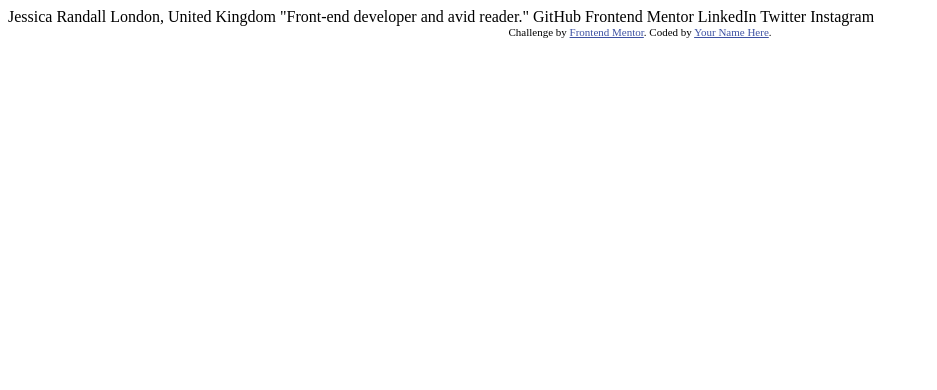
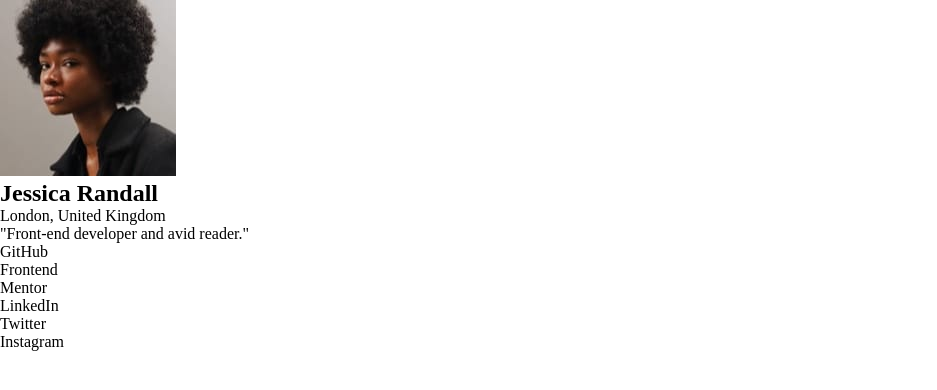
Before and after one commit to pedrohfidg/social-links-profile, a plain HTML site: page index.html in a window 1280 px wide. Shown: the whole page, without its empty margins (0-937 px from the left). Drawn offline with Linux system fonts and the light colour scheme.

Commit message:
Add HTML markup for social links profile and add base styles and CSS reset

```diff
--- /dev/null
+++ b/css/styles.css
@@ -0,0 +1,5 @@
+* {
+  margin: 0;
+  padding: 0;
+  box-sizing: border-box;
+}
--- a/index.html
+++ b/index.html
@@ -1,34 +1,45 @@
 <!DOCTYPE html>
 <html lang="en">
-<head>
-  <meta charset="UTF-8">
-  <meta name="viewport" content="width=device-width, initial-scale=1.0"> <!-- displays site properly based on user's device -->
+  <head>
+    <meta charset="UTF-8" />
+    <meta name="viewport" content="width=device-width, initial-scale=1.0" />
+    <!-- displays site properly based on user's device -->
 
-  <link rel="icon" type="image/png" sizes="32x32" href="./assets/images/favicon-32x32.png">
+    <link
+      rel="icon"
+      type="image/png"
+      sizes="32x32"
+      href="./assets/images/favicon-32x32.png"
+    />
 
-  <title>Frontend Mentor | Social links profile</title>
+    <title>Frontend Mentor | Social links profile</title>
 
-  <!-- Feel free to remove these styles or customise in your own stylesheet 👍 -->
-  <style>
-    .attribution { font-size: 11px; text-align: center; }
-    .attribution a { color: hsl(228, 45%, 44%); }
-  </style>
-</head>
-<body>
+    <link rel="stylesheet" href="./css/styles.css" />
+  </head>
+  <body>
+    <main>
+      <article class="social-card-container">
+        <img
+          src="./assets/images/avatar-jessica.jpeg"
+          alt="User Profile Image"
+          class="social-profile-img"
+        />
 
-  Jessica Randall
-  London, United Kingdom
-  "Front-end developer and avid reader."
+        <div class="social-user-details">
+          <h1 class="user-name">Jessica Randall</h1>
+          <p class="user-location">London, United Kingdom</p>
+          <p class="user-coute">"Front-end developer and avid reader."</p>
+        </div>
 
-  GitHub
-  Frontend Mentor
-  LinkedIn
-  Twitter
-  Instagram
-
-  <div class="attribution">
-    Challenge by <a href="https://www.frontendmentor.io?ref=challenge" target="_blank">Frontend Mentor</a>.
-    Coded by <a href="#">Your Name Here</a>.
-  </div>
-</body>
+        <ul class="social-links">
+          <li>GitHub</li>
+          <li>Frontend</li>
+          <li>Mentor</li>
+          <li>LinkedIn</li>
+          <li>Twitter</li>
+          <li>Instagram</li>
+        </ul>
+      </article>
+    </main>
+  </body>
 </html>
```
